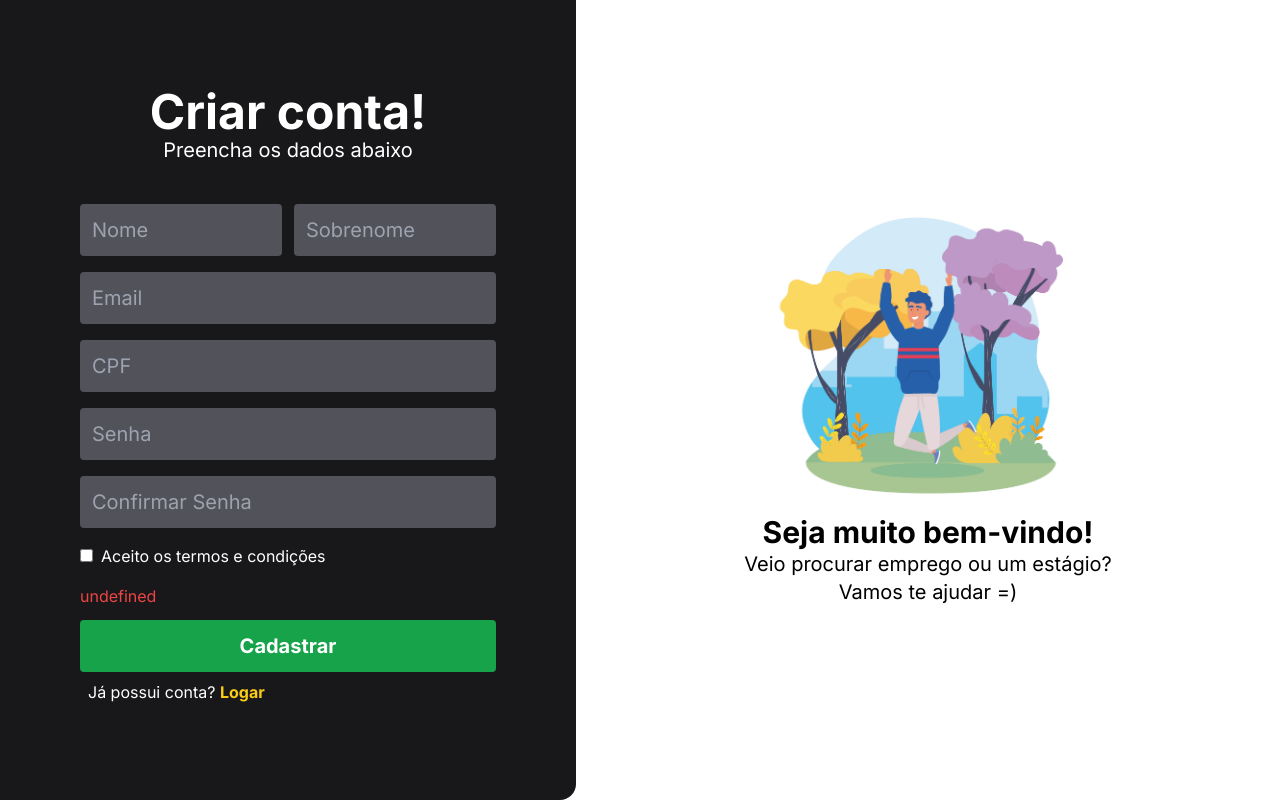
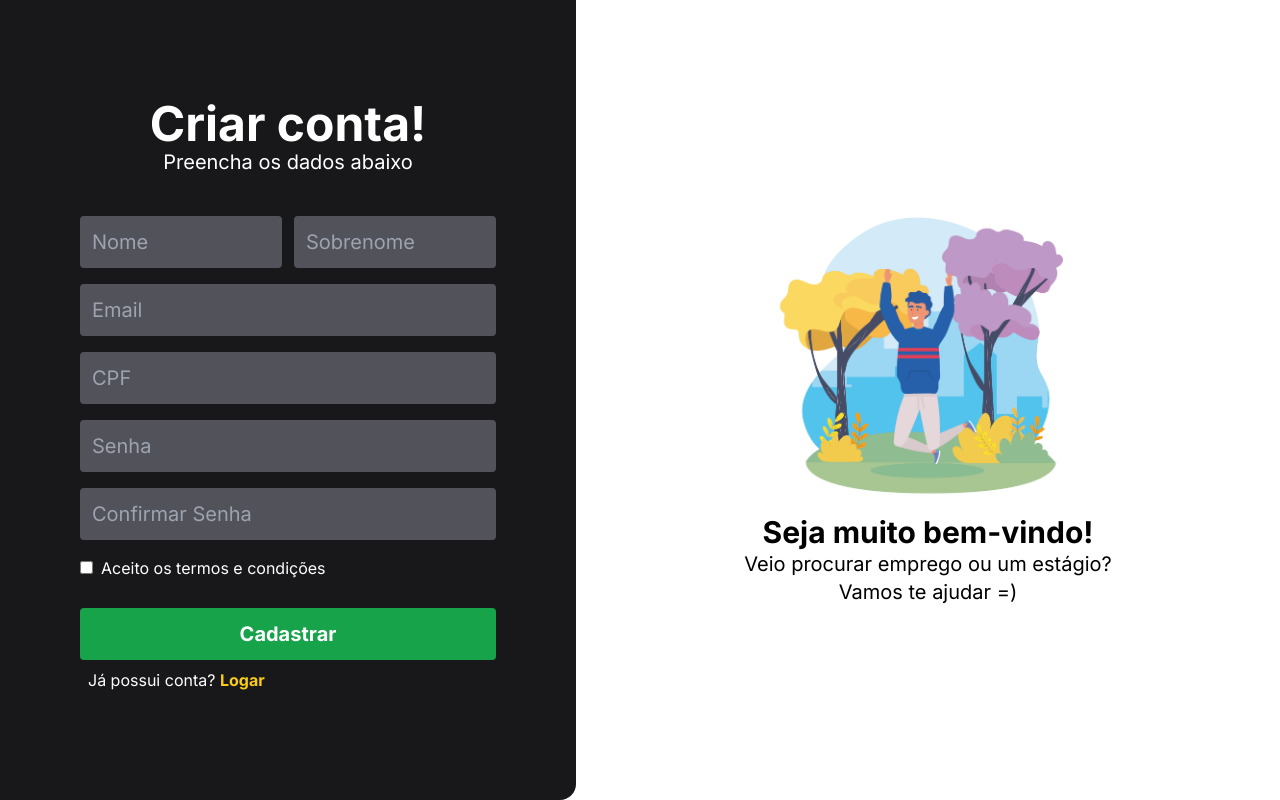
Before and after one commit to juanfariasdev/desafio-formulario, a Next.js app: page /registrar in a window 1280 px wide. Built offline with nearby package versions, Linux system fonts and the light colour scheme.

Commit message:
fix message undefined

```diff
--- a/src/components/RegisterForm/index.tsx
+++ b/src/components/RegisterForm/index.tsx
@@ -92,7 +92,7 @@ function RegisterForm() {
         <input type="checkbox" id="acceptTerms" {...register('acceptTerms')} value="true" />
         <span className="pl-2">Aceito os termos e condições</span>
       </div>
-      <p className="pt-1 text-red-500">{String(errors?.acceptTerms?.message)}</p>
+      <p className="pt-1 text-red-500">{errors?.acceptTerms?.message?.toString()}</p>
       <button className="rounded bg-green-600 hover:bg-green-700 text-xl p-3 text-white w-full transition font-bold">
         Cadastrar
       </button>
```
